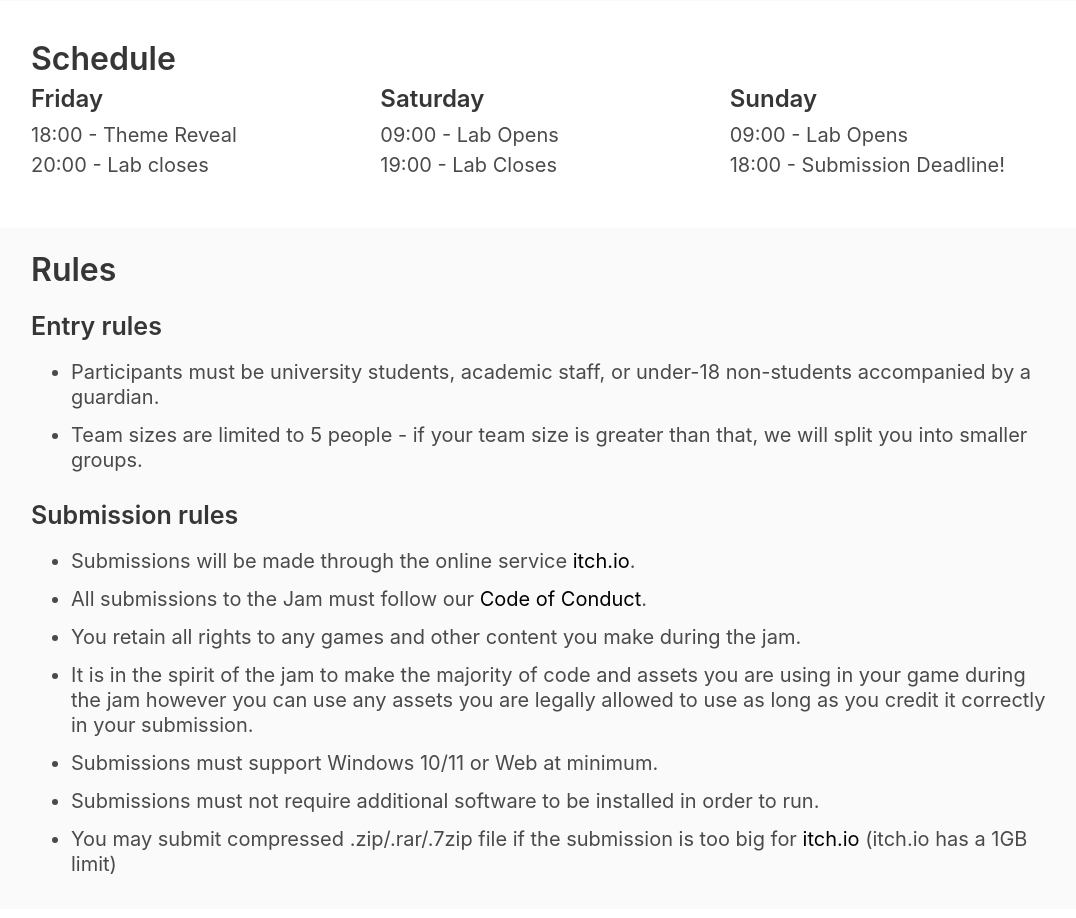
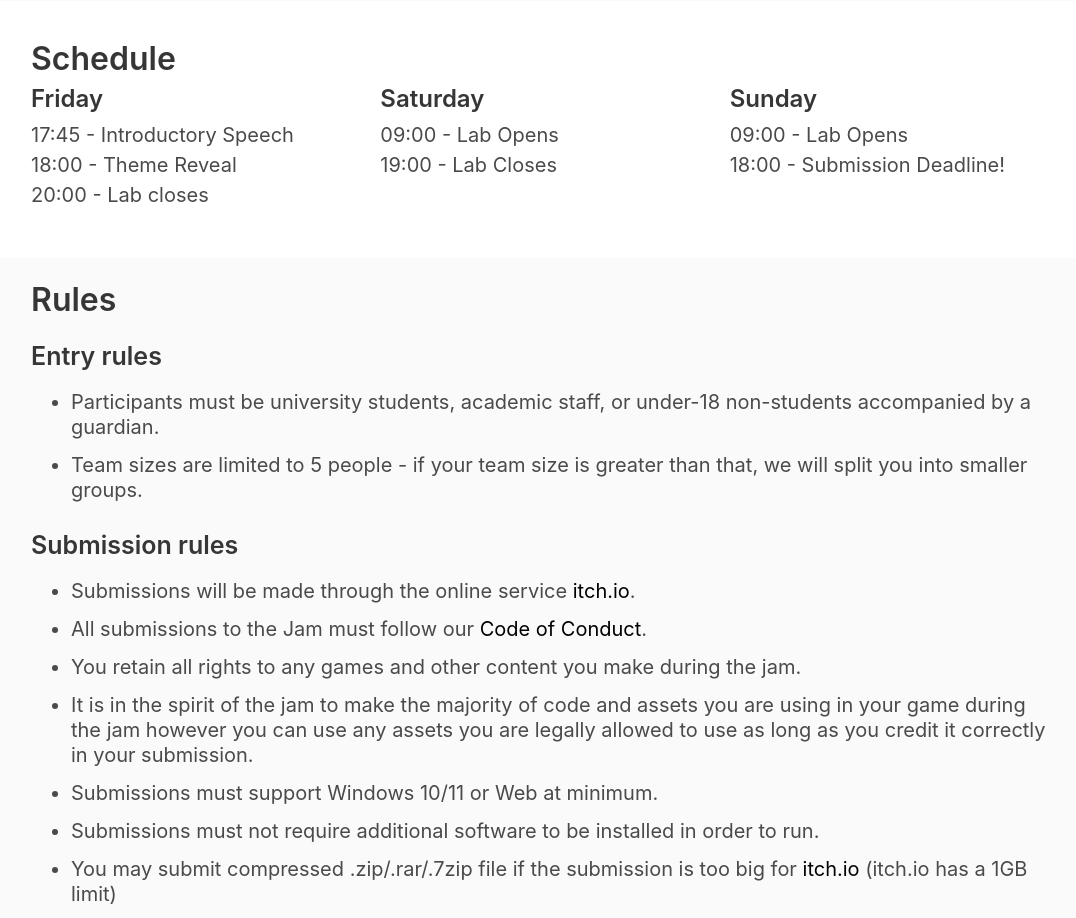
Before and after one commit to TimMcGilly/CamGamJamWebsite, a website: page index.html in a window 1280 px wide. Shown: the part 1180-2098 px from the top of the page, without its empty margins (97-1173 px from the left). Drawn offline with Linux system fonts and the light colour scheme.

Commit message:
Added introductory speech

```diff
--- a/index.html
+++ b/index.html
@@ -156,6 +156,7 @@
                     <h1 class="title is-size-4 mb-2">
                         Friday
                     </h1>
+                    <p class="is-size-5">17:45 - Introductory Speech</p>
                     <p class="is-size-5">18:00 - Theme Reveal</p>
                     <p class="is-size-5">20:00 - Lab closes</p>
                 </div>
```
